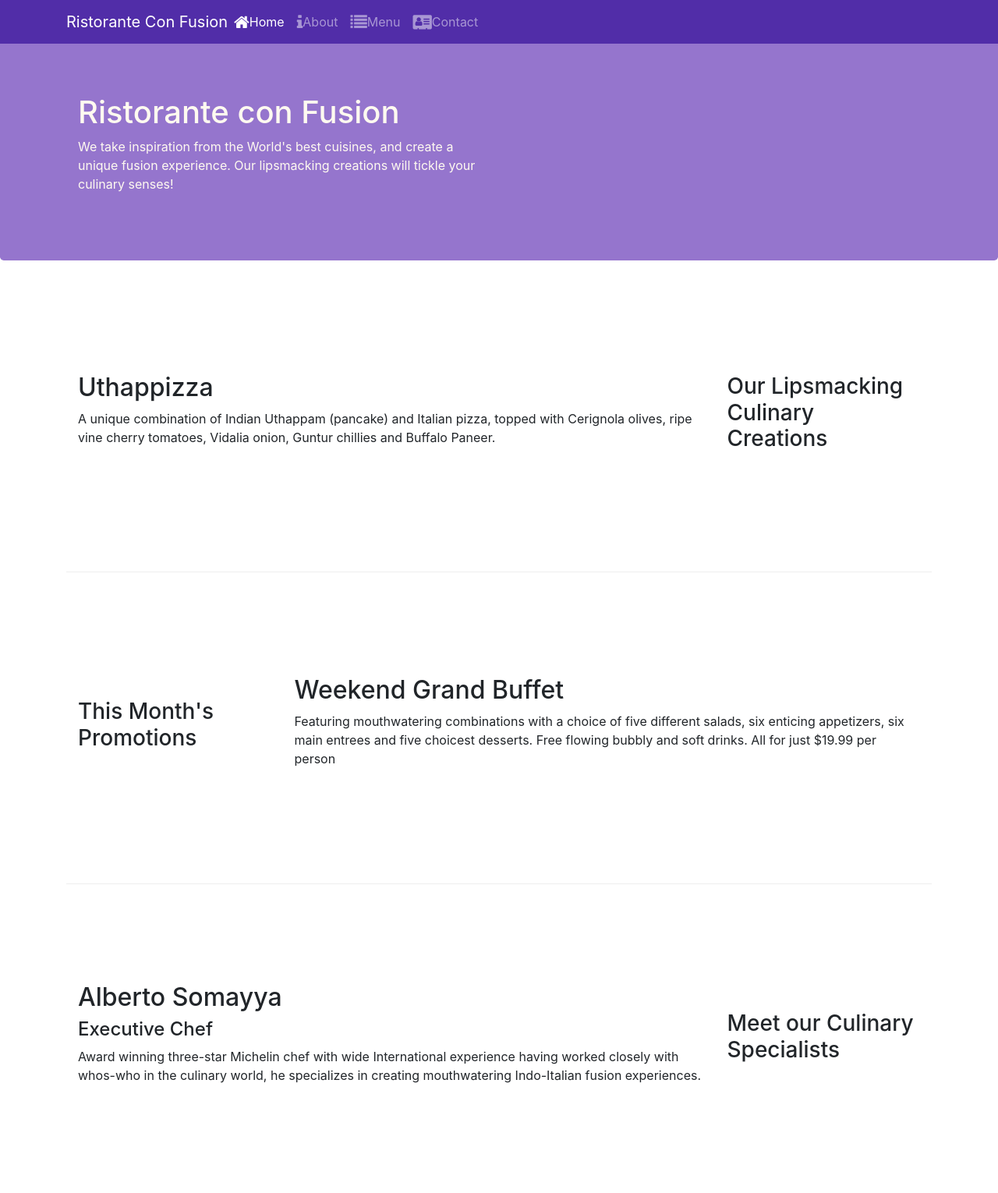
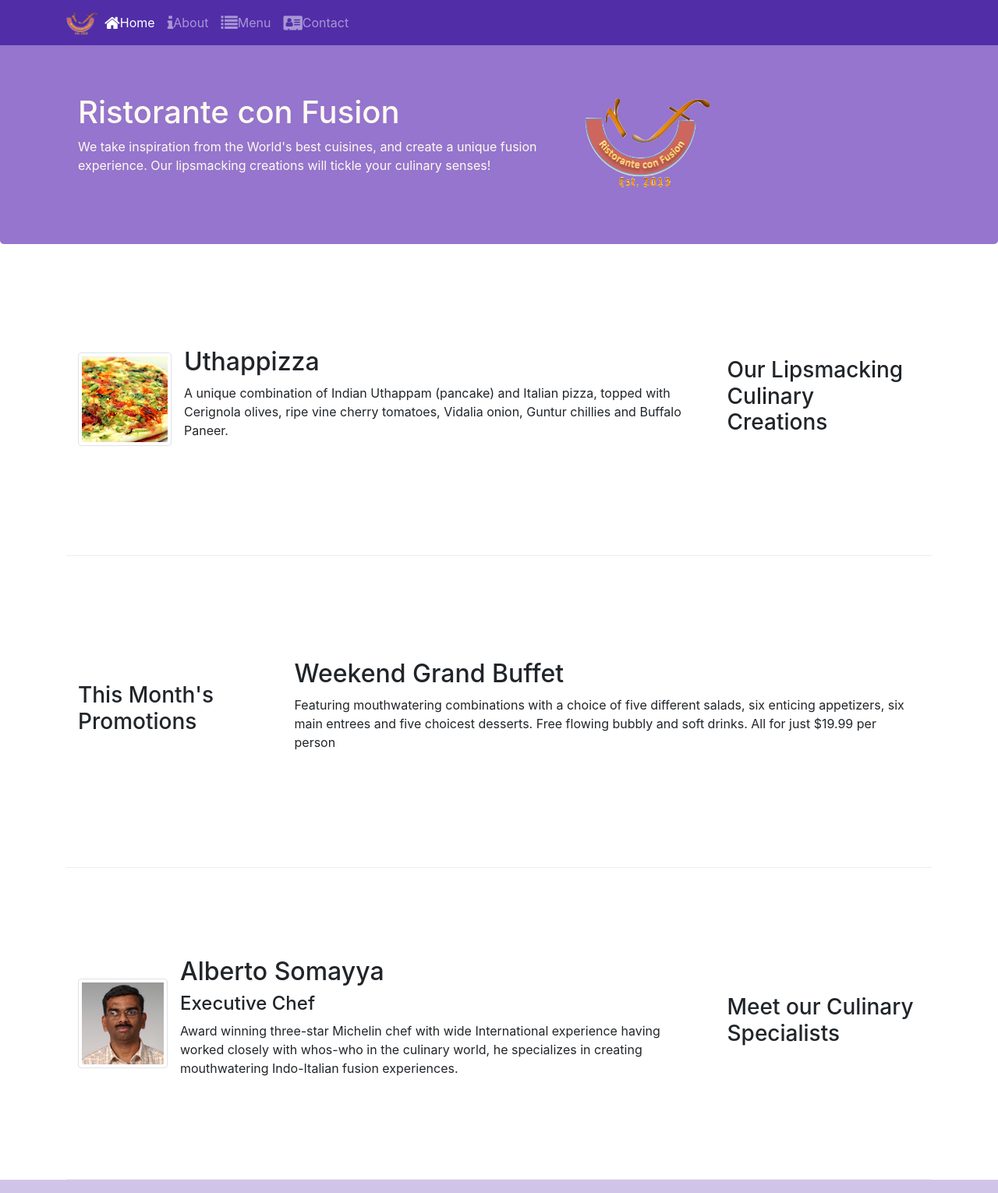
Before and after one commit to Pradyumna98/conFusion, a website: page index.html in a window 1280 px wide. Shown: the top 1530 px of the page at 78% size. Drawn offline with nearby package versions, Linux system fonts and the light colour scheme.

Commit message:
Images and Media

```diff
--- a/index.html
+++ b/index.html
@@ -21,7 +21,7 @@
             <button class="navbar-toggler" type="button" data-toggle="collapse" data-target="#Navbar">
                 <span class="navbar-toggler-icon"></span>
             </button>
-             <a class="navbar-brand mr-auto" href="#">Ristorante Con Fusion</a>
+             <a class="navbar-brand mr-auto" href="#"><img src="img/logo.png" height="30" width="41"></a>
                 <div class="collapse navbar-collapse" id="Navbar">
                     <ul class="navbar-nav mr-auto">
                         <li class="nav-item active"><a class="nav-link" href="#"><span class="fa fa-home fa-lg"></span>Home</a></li>
@@ -37,11 +37,12 @@
     <header class="jumbotron">
         <div class="container">
             <div class="row row-header">
-                <div class="col-12 col-sm-6">
+                <div class="col-12 col-sm-6 col-md-7">
                     <h1>Ristorante con Fusion</h1>
                     <p>We take inspiration from the World's best cuisines, and create a unique fusion experience. Our lipsmacking creations will tickle your culinary senses!</p>
                 </div>
-                <div class="col-12 col-sm">
+                <div class="col-12 col-sm align-self-center">
+                    <img src ="img/logo.png" class="img-fluid">
                 </div>
             </div>
         </div>
@@ -53,8 +54,17 @@
                 <h3>Our Lipsmacking Culinary Creations</h3>
             </div>
             <div class="col col-sm order-sm-first col-md">
-                <h2>Uthappizza</h2>
-                <p>A unique combination of Indian Uthappam (pancake) and Italian pizza, topped with Cerignola olives, ripe vine cherry tomatoes, Vidalia onion, Guntur chillies and Buffalo Paneer.</p>
+                <div class="media">
+                    <img class="d-flex mr-3 img-thumbnail align-self-center"
+                            src="img/uthappizza.png" alt="Uthappizza">
+                    <div class="media-body">
+                        <h2 class="mt-0">Uthappizza</h2>
+                        <p class="d-none d-sm-block">A unique combination of Indian Uthappam (pancake) and
+                            Italian pizza, topped with Cerignola olives, ripe vine
+                            cherry tomatoes, Vidalia onion, Guntur chillies and
+                            Buffalo Paneer.</p>
+                    </div>
+                </div>
             </div>
         </div>
 
@@ -74,9 +84,19 @@
                 <h3>Meet our Culinary Specialists</h3>
             </div>
             <div class="col col-sm order-sm-first col-md">
-                <h2>Alberto Somayya</h2>
-                <h4>Executive Chef</h4>
-                <p>Award winning three-star Michelin chef with wide International experience having worked closely with whos-who in the culinary world, he specializes in creating mouthwatering Indo-Italian fusion experiences. </p>
+                <div class="media">
+                    <img class="d-flex mr-3 img-thumbnail align-self-center"
+                            src="img/alberto.png" alt="Alberto Somayya">
+                    <div class="media-body">
+                        <h2 class="mt-0">Alberto Somayya</h2>
+                        <h4>Executive Chef</h4>
+                        <p class="d-none d-sm-block">Award winning three-star Michelin chef with wide
+                            International experience having worked closely with
+                            whos-who in the culinary world, he specializes in
+                            creating mouthwatering Indo-Italian fusion experiences.
+                        </p>
+                    </div>
+                </div>
             </div>
         </div>
     </div>
```
Also changed, not shown: aboutus.html (+8 -6 lines), contactus.html (+4 -3 lines), img/alberto.png (added), img/buffet.png (added), img/logo.png (added), img/uthappizza.png (added).
